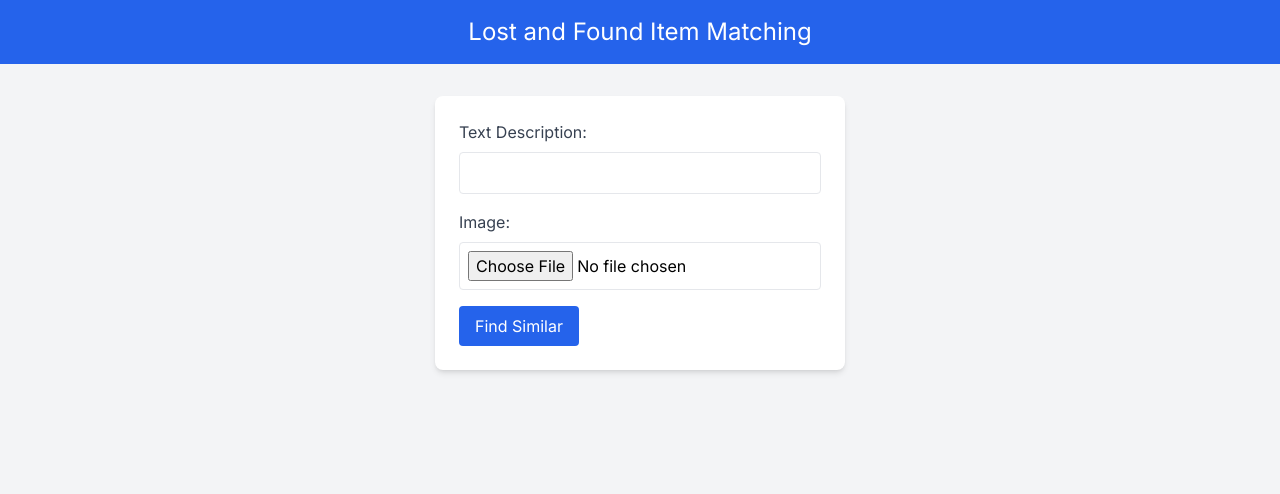
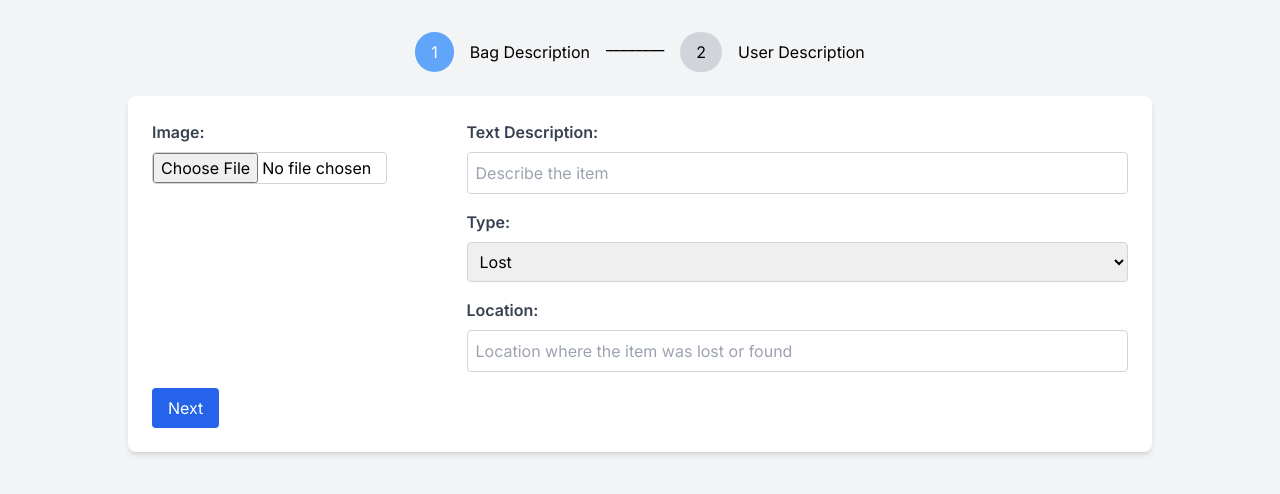
Before and after one commit to piumonline/finders-keepers-connect, a Next.js app: page /find in a window 1280 px wide. Shown: the top 494 px of the page. Built offline with nearby package versions, Linux system fonts and the light colour scheme.

Commit message:
feat: pages

```diff
--- /dev/null
+++ b/src/app/find/BagDescription.tsx
@@ -0,0 +1,75 @@
+import React from 'react';
+
+interface Step1Props {
+  formData: any;
+  handleChange: (e: React.ChangeEvent<HTMLInputElement | HTMLSelectElement>) => void;
+  handleImageChange: (e: React.ChangeEvent<HTMLInputElement>) => void;
+  handleNextStep: () => void;
+}
+
+const Step1: React.FC<Step1Props> = ({ formData, handleChange, handleImageChange, handleNextStep }) => {
+  return (
+    <section className='w-full'>
+      <div className='flex gap-20'>
+        <div className="mb-4">
+          <label htmlFor="image" className="block text-gray-700 font-semibold">Image:</label>
+          <input
+            type="file"
+            id="image"
+            name="image"
+            accept="image/*"
+            onChange={handleImageChange}
+            className="w-full mt-2 border border-gray-300 rounded"
+          />
+          {formData.imagePreview && (
+            <img src={formData.imagePreview} alt="Image Preview" className="w-full mt-4 rounded" />
+          )}
+        </div>
+        <div className='w-full'>
+          <div className="mb-4">
+            <label htmlFor="description" className="block text-gray-700 font-semibold">Text Description:</label>
+            <input
+              type="text"
+              id="description"
+              name="description"
+              value={formData.description}
+              onChange={handleChange}
+              className="w-full mt-2 p-2 border border-gray-300 rounded"
+              placeholder="Describe the item"
+            />
+          </div>
+          <div className="mb-4">
+            <label htmlFor="itemType" className="block text-gray-700 font-semibold">Type:</label>
+            <select
+              id="itemType"
+              name="itemType"
+              value={formData.itemType}
+              onChange={handleChange}
+              className="w-full mt-2 p-2 border border-gray-300 rounded"
+            >
+              <option value="lost">Lost</option>
+              <option value="found">Found</option>
+            </select>
+          </div>
+          <div className="mb-4">
+            <label htmlFor="location" className="block text-gray-700 font-semibold">Location:</label>
+            <input
+              type="text"
+              id="location"
+              name="location"
+              value={formData.location}
+              onChange={handleChange}
+              className="w-full mt-2 p-2 border border-gray-300 rounded"
+              placeholder="Location where the item was lost or found"
+            />
+          </div>
+        </div>
+      </div>
+      <button type="button" onClick={handleNextStep} className="bg-blue-600 text-white px-4 py-2 rounded hover:bg-blue-700 transition duration-200">
+        Next
+      </button>
+    </section>
+  );
+};
+
+export default Step1;
--- /dev/null
+++ b/src/app/find/UserDescription.tsx
@@ -0,0 +1,60 @@
+import React from 'react';
+
+interface Step2Props {
+  formData: any;
+  handleChange: (e: React.ChangeEvent<HTMLInputElement | HTMLSelectElement>) => void;
+  handlePreviousStep: () => void;
+}
+
+const Step2: React.FC<Step2Props> = ({ formData, handleChange, handlePreviousStep }) => {
+  return (
+    <>
+      <div className="mb-4">
+        <label htmlFor="name" className="block text-gray-700 font-semibold">Name:</label>
+        <input
+          type="text"
+          id="name"
+          name="name"
+          value={formData.name}
+          onChange={handleChange}
+          className="w-full mt-2 p-2 border border-gray-300 rounded"
+          placeholder="Your name"
+        />
+      </div>
+      <div className="mb-4">
+        <label htmlFor="email" className="block text-gray-700 font-semibold">Email:</label>
+        <input
+          type="email"
+          id="email"
+          name="email"
+          value={formData.email}
+          onChange={handleChange}
+          className="w-full mt-2 p-2 border border-gray-300 rounded"
+          placeholder="Your email"
+        />
+      </div>
+      <div className="mb-4">
+        <label htmlFor="phone" className="block text-gray-700 font-semibold">Phone:</label>
+        <input
+          type="tel"
+          id="phone"
+          name="phone"
+          value={formData.phone}
+          onChange={handleChange}
+          className="w-full mt-2 p-2 border border-gray-300 rounded"
+          placeholder="Your phone number"
+        />
+      </div>
+      <div className="flex justify-between">
+        <button type="button" onClick={handlePreviousStep} className="bg-gray-600 text-white px-4 py-2 rounded hover:bg-gray-700 transition duration-200">
+          Previous
+        </button>
+        <button type="submit" className="bg-blue-600 text-white px-4 py-2 rounded hover:bg-blue-700 transition duration-200">
+          Submit
+        </button>
+      </div>
+    </>
+  );
+};
+
+export default Step2;
--- a/src/app/find/page.tsx
+++ b/src/app/find/page.tsx
@@ -1,24 +1,58 @@
 "use client"
 
 import React, { useState } from 'react';
-import axios from 'axios';
+import Step1 from './BagDescription';
+import Step2 from './UserDescription';
+import ProgressIndicator from '@/components/stepper';
+import { ToastContainer, toast } from 'react-toastify';
+import 'react-toastify/dist/ReactToastify.css';
 
-function App() {
-  const [description, setDescription] = useState<string>('');
-  const [image, setImage] = useState<File | null>(null);
-  const [results, setResults] = useState<Array<{ description: string, image_path: string, similarity: number }>>([]);
+const App: React.FC = () => {
+  const [step, setStep] = useState<number>(1);
+  const [formData, setFormData] = useState({
+    description: '',
+    image: null,
+    itemType: 'lost',
+    location: '',
+    name: '',
+    email: '',
+    phone: '',
+    imagePreview: null
+  });
 
-  const handleDescriptionChange = (e: React.ChangeEvent<HTMLInputElement>) => setDescription(e.target.value);
+  const handleNextStep = () => {
+    setStep(step + 1);
+  };
+
+  const handlePreviousStep = () => {
+    setStep(step - 1);
+  };
+
+  const handleChange = (e: React.ChangeEvent<HTMLInputElement | HTMLSelectElement>) => {
+    const { name, value } = e.target;
+    setFormData({ ...formData, [name]: value });
+  };
+
   const handleImageChange = (e: React.ChangeEvent<HTMLInputElement>) => {
     if (e.target.files && e.target.files[0]) {
-      setImage(e.target.files[0]);
+      const file = e.target.files[0];
+      const reader = new FileReader();
+      reader.onload = () => {
+        setFormData({ ...formData, image: file, imagePreview: reader.result as string });
+      };
+      reader.readAsDataURL(file);
     }
   };
 
   const handleSubmit = async (e: React.FormEvent<HTMLFormElement>) => {
     e.preventDefault();
+    const { description, image, itemType, location, name, email, phone } = formData;
+    if (!name || !email || !phone) {
+      toast.error('Please fill out all user details.');
+      return;
+    }
     if (!image) {
-      alert('Please upload an image.');
+      toast.error('Please upload an image.');
       return;
     }
     const reader = new FileReader();
@@ -27,65 +61,63 @@ function App() {
       const imageBase64 = reader.result?.toString().split(',')[1];
 
       try {
-        const response = await axios.post('https://4b18-212-104-229-51.ngrok-free.app/find_similar', {
-          description: description,
-          image: imageBase64
+        const response = await axios.post('http://127.0.0.1:5000/find_similar', {
+          description,
+          image: imageBase64,
+          type: itemType,
+          location,
+          name,
+          email,
+          phone,
         });
 
-        setResults(response.data);
+        toast.success('Item submitted successfully!');
+        setFormData({
+          description: '',
+          image: null,
+          itemType: 'lost',
+          location: '',
+          name: '',
+          email: '',
+          phone: '',
+          imagePreview: null
+        });
+        setStep(1);
       } catch (error) {
         console.error('Error finding similar items:', error);
+        toast.error('Failed to submit item. Please try again.');
       }
     };
     reader.onerror = (error) => {
       console.error('Error reading image file:', error);
+      toast.error('Failed to read image file.');
     };
   };
 
   return (
     <div className="min-h-screen bg-gray-100 flex flex-col items-center">
-      <header className="bg-blue-600 w-full py-4 text-white text-center text-2xl">
-        Lost and Found Item Matching
-      </header>
-      <main className="flex flex-col items-center mt-8">
-        <form onSubmit={handleSubmit} className="bg-white p-6 rounded-lg shadow-md w-full max-w-md">
-          <div className="mb-4">
-            <label htmlFor="description" className="block text-gray-700">Text Description:</label>
-            <input
-              type="text"
-              id="description"
-              value={description}
-              onChange={handleDescriptionChange}
-              className="w-full mt-2 p-2 border rounded"
+      <ToastContainer />
+      <main className="flex flex-col items-center mt-8 w-full">
+        <ProgressIndicator step={step} setStep={setStep} />
+        <form onSubmit={handleSubmit} className="bg-white p-6 rounded-lg shadow-md w-full max-w-5xl">
+          {step === 1 ? (
+            <Step1
+              formData={formData}
+              handleChange={handleChange}
+              handleImageChange={handleImageChange}
+              handleNextStep={handleNextStep}
             />
-          </div>
-          <div className="mb-4">
-            <label htmlFor="image" className="block text-gray-700">Image:</label>
-            <input
-              type="file"
-              id="image"
-              accept="image/*"
-              onChange={handleImageChange}
-              className="w-full mt-2 p-2 border rounded"
+          ) : (
+            <Step2
+              formData={formData}
+              handleChange={handleChange}
+              handlePreviousStep={handlePreviousStep}
             />
-          </div>
-          <button type="submit" className="bg-blue-600 text-white px-4 py-2 rounded hover:bg-blue-700">
-            Find Similar
-          </button>
+          )}
         </form>
-        <div className="mt-8 w-full max-w-md">
-          {results.map((result, index) => (
-            <div key={index} className="bg-white p-4 rounded-lg shadow-md mb-4">
-              <img src={`https://4b18-212-104-229-51.ngrok-free.app/images/${result.image_path}`} alt="Similar Item" className="w-full mt-2 rounded" />
-              <p className="text-gray-500 mt-2">Similarity: {result.similarity.toFixed(4)}</p>
-            </div>
-          ))}
-        </div>
       </main>
     </div>
   );
-}
+};
 
 export default App;
-
-// https://4b18-212-104-229-51.ngrok-free.app
--- /dev/null
+++ b/src/components/stepper/index.tsx
@@ -0,0 +1,33 @@
+import React from 'react';
+
+interface StepperProps {
+  step: number;
+  setStep: (step: number) => void;
+}
+
+const Stepper: React.FC<StepperProps> = ({ step, setStep }) => {
+  return (
+    <div className="flex justify-center mb-6">
+      <div onClick={() => setStep(1)} className='flex justify-center items-center px-4'>
+        <p className={`mr-4 px-4 py-2 rounded-full cursor-pointer ${step === 1 ? 'bg-blue-400 text-white' : 'bg-gray-300'}`}>
+          1
+        </p>
+        <p>
+          Bag Description
+        </p>
+      </div>
+      ________
+
+      <div onClick={() => setStep(2)} className='flex justify-center items-center px-4'>
+        <p className={`mr-4 px-4 py-2 rounded-full cursor-pointer ${step === 2 ? 'bg-blue-400 text-white' : 'bg-gray-300'}`}>
+          2
+        </p>
+        <p>
+          User Description
+        </p>
+      </div>
+    </div>
+  );
+};
+
+export default Stepper;
```
